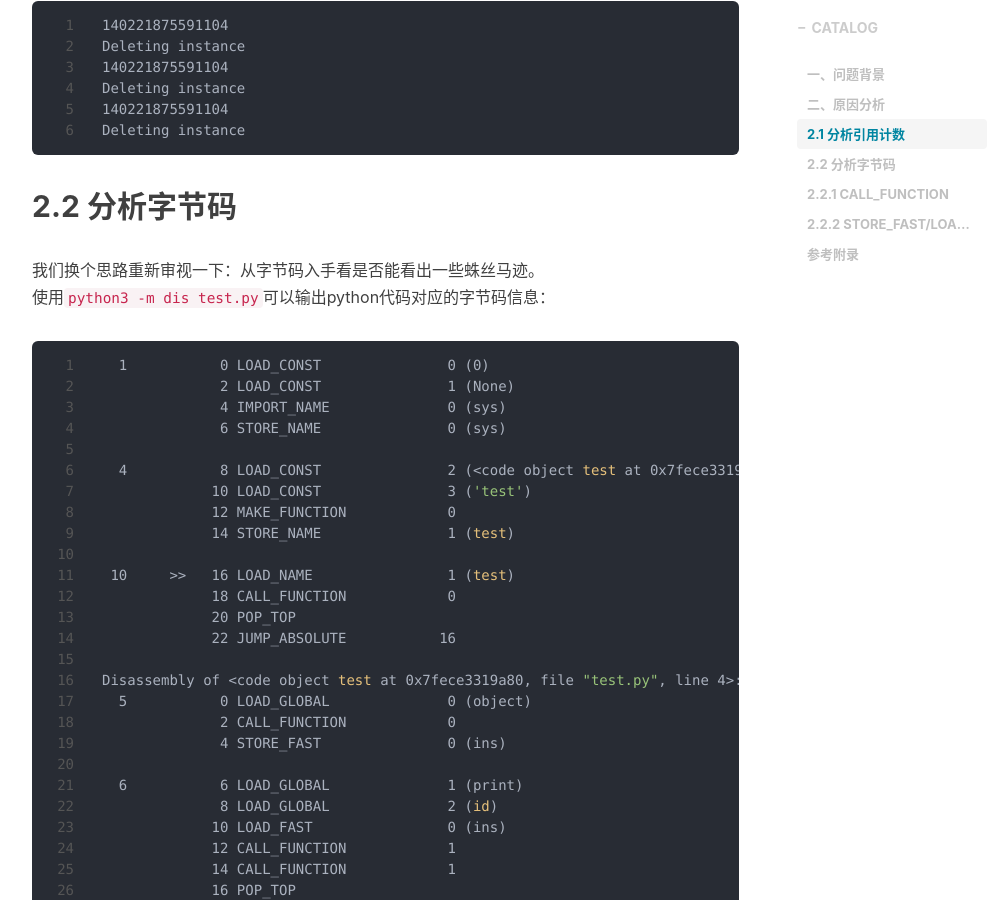
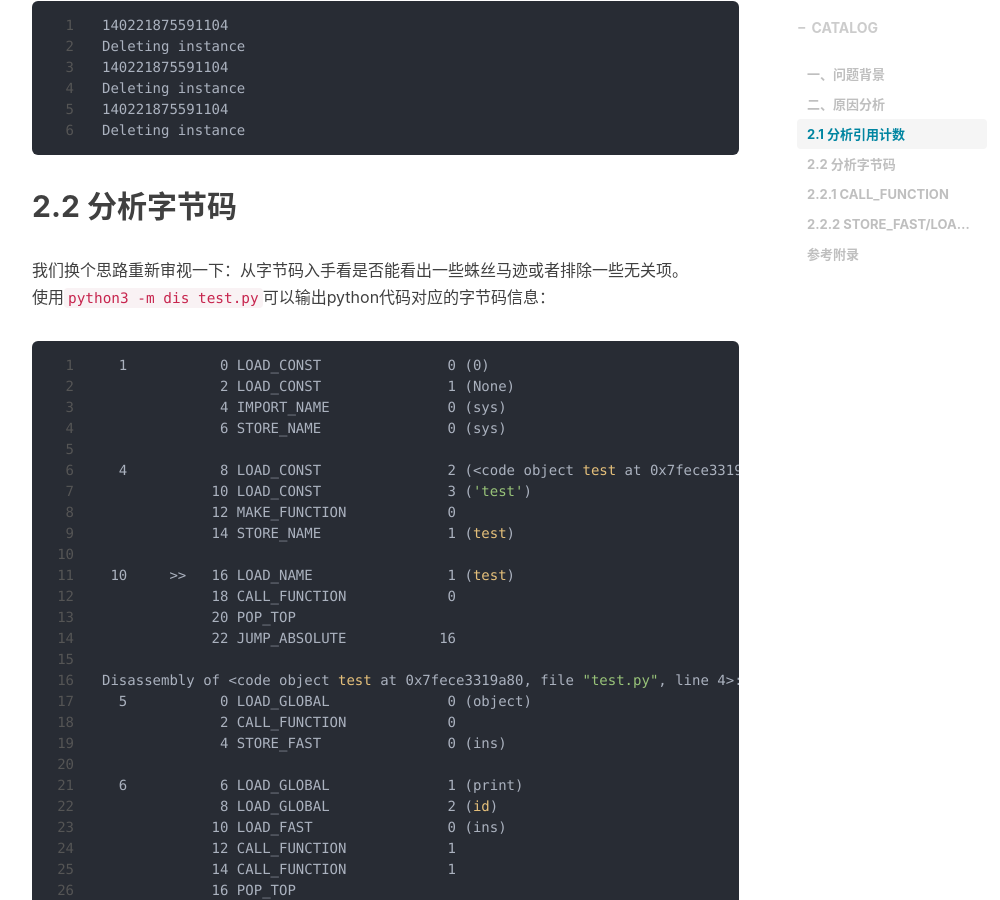
Before and after one commit to shihai1991/shihai1991.github.io, a Jekyll site: the page built from _posts/2022-06-02-python引用计数.md, in a window 1280 px wide and 900 px high, scrolled down 3203 px. Shown: the whole window, without its empty margins (233-1233 px from the left). Built offline with Jekyll 4.4.1, drawn with Linux system fonts in a browser that asks for light colours; nearby versions of some CDN libraries; comment, search, counter and statistics services are not loaded.

Commit message:
Update 2022-06-02-python引用计数.md

````diff
--- a/_posts/2022-06-02-python引用计数.md
+++ b/_posts/2022-06-02-python引用计数.md
@@ -114,7 +114,7 @@ Deleting instance
 ```
 
 ## 2.2 分析字节码
-我们换个思路重新审视一下：从字节码入手看是否能看出一些蛛丝马迹。
+我们换个思路重新审视一下：从字节码入手看是否能看出一些蛛丝马迹或者排除一些无关项。
 使用`python3 -m dis test.py`可以输出python代码对应的字节码信息：
 ```shell
   1           0 LOAD_CONST               0 (0)
````
